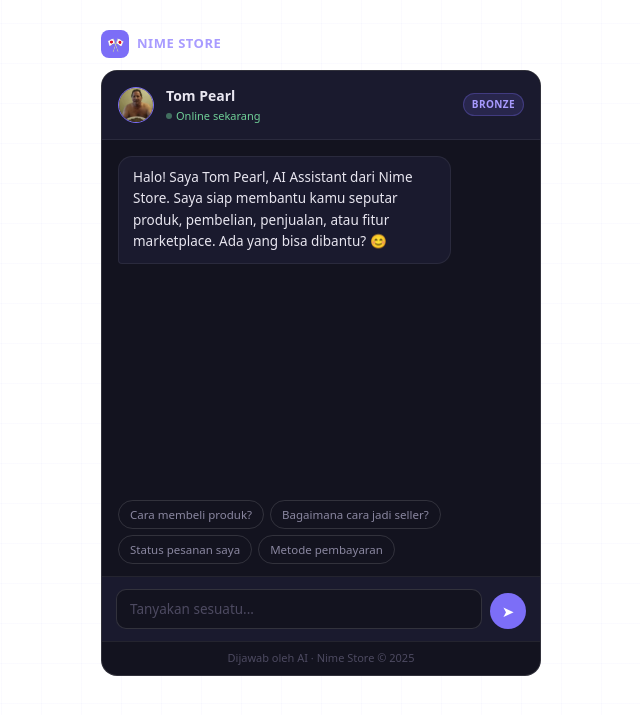
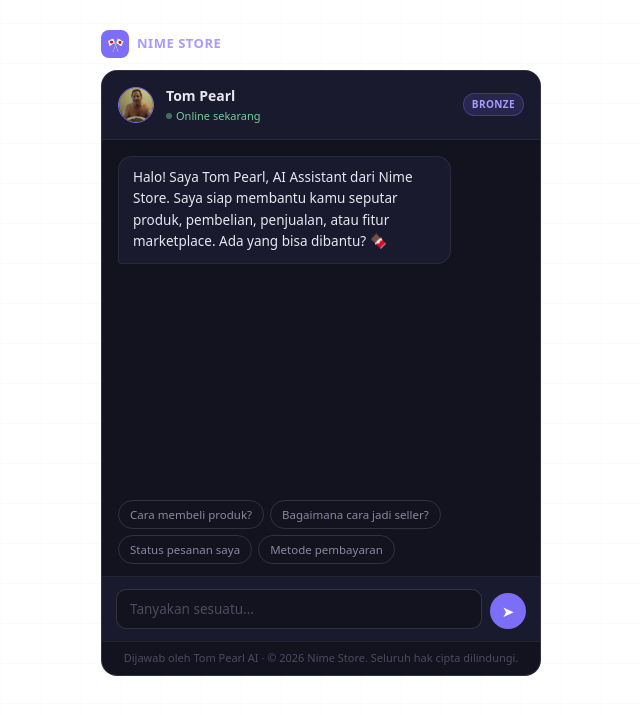
Before and after one commit to KveeUpDillah/Nime-Store-Projek-Web-Lanjut, a Django app: page /chatbot/ in a window 1280 px wide. Shown: the part 57-772 px from the top of the page, without its empty margins (319-959 px from the left). Run offline with Django 5.2, Linux system fonts and the light colour scheme.

Commit message:
mengubah sedikit respon awal pada AI

```diff
--- a/store/templates/chatbox_ai/widget_chat.html
+++ b/store/templates/chatbox_ai/widget_chat.html
@@ -31,7 +31,7 @@
     <div id="messages">
       <div class="msg bot">
         <div class="bubble">
-          Halo! Saya Tom Pearl, AI Assistant dari Nime Store. Saya siap membantu kamu seputar produk, pembelian, penjualan, atau fitur marketplace. Ada yang bisa dibantu? 😊
+          Halo! Saya Tom Pearl, AI Assistant dari Nime Store. Saya siap membantu kamu seputar produk, pembelian, penjualan, atau fitur marketplace. Ada yang bisa dibantu? 🍫
         </div>
       </div>
     </div>
@@ -53,7 +53,7 @@
     </div>
 
     <div id="chat-footer">
-      Dijawab oleh AI · Nime Store &copy; 2025
+      Dijawab oleh Tom Pearl AI · © 2026 Nime Store. Seluruh hak cipta dilindungi.
     </div>
   </div>
 </div>
```
